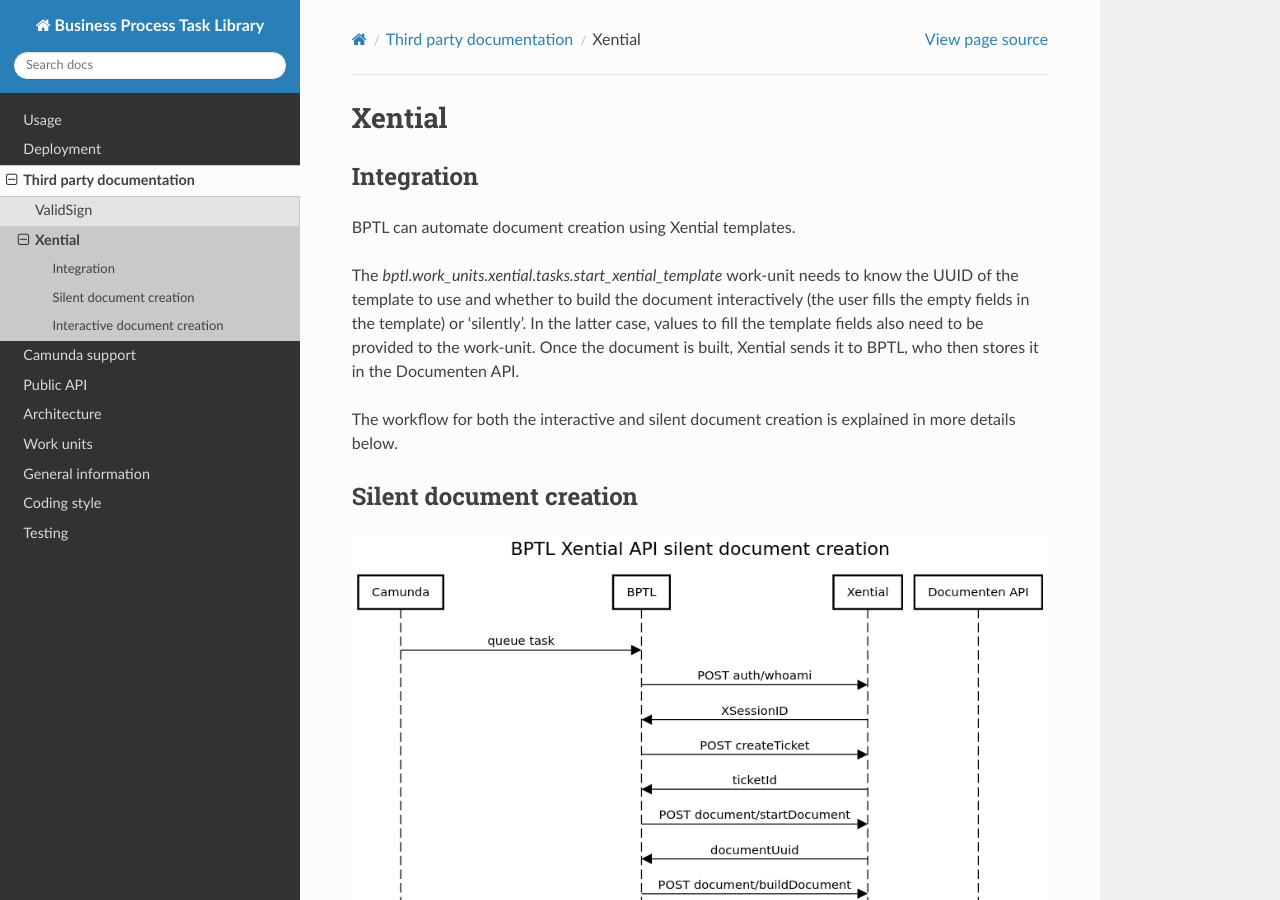
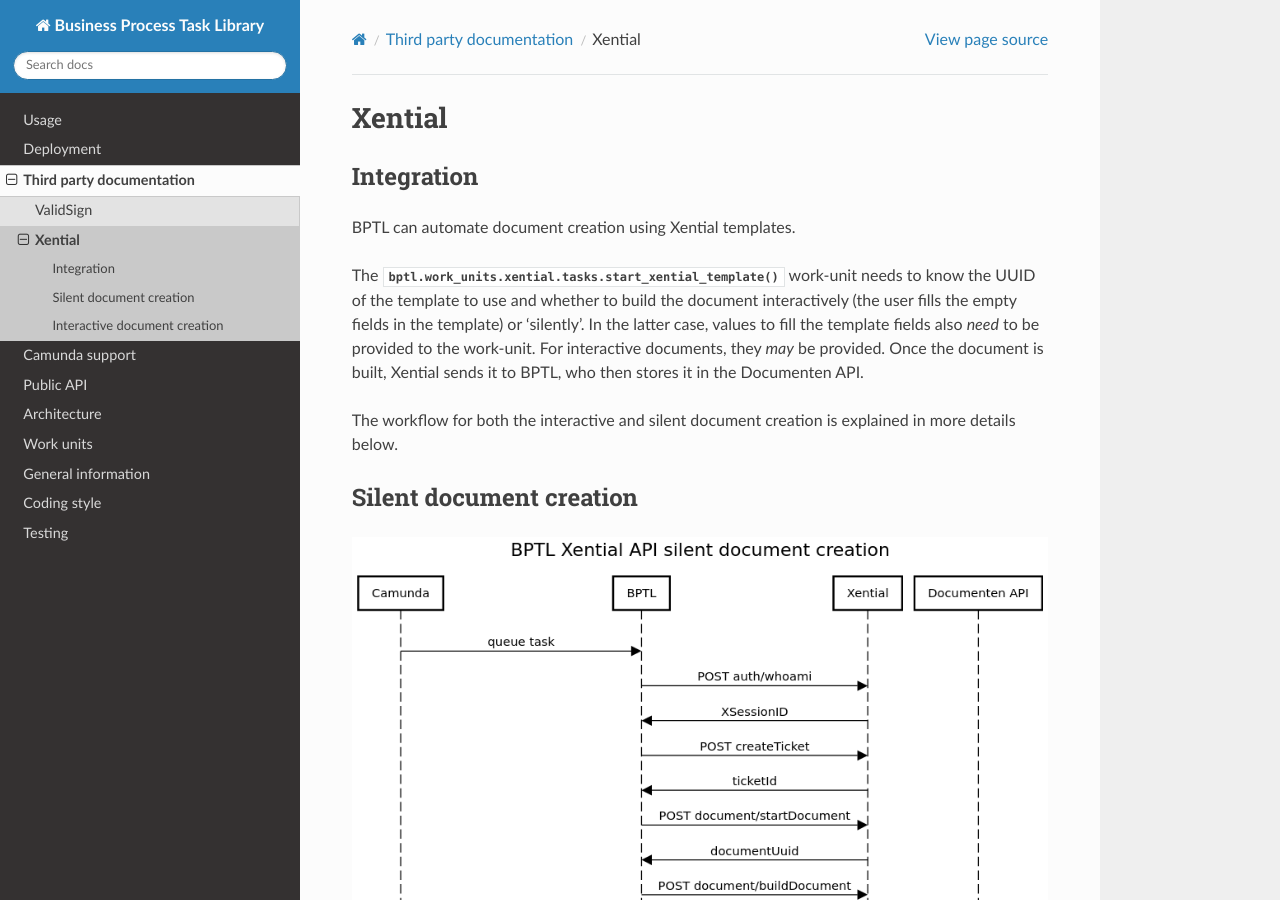
Before and after one commit to GemeenteUtrecht/bptl, a Sphinx documentation site: the page built from doc/contrib/xential.rst, in a window 1280 px wide and 900 px high. Built offline with Sphinx 7.4.7 and the Read the Docs theme 2.0.0, drawn with Linux system fonts in a browser that asks for light colours.

Commit message:
:memo: [#110] Updated description

```diff
--- a/doc/contrib/xential.rst
+++ b/doc/contrib/xential.rst
@@ -6,9 +6,10 @@
 
 BPTL can automate document creation using Xential templates.
 
-The `bptl.work_units.xential.tasks.start_xential_template` work-unit needs to know the UUID of the template to
+The :func:`bptl.work_units.xential.tasks.start_xential_template` work-unit needs to know the UUID of the template to
 use and whether to build the document interactively (the user fills the empty fields in the template) or
-'silently'. In the latter case, values to fill the template fields also need to be provided to the work-unit.
+'silently'. In the latter case, values to fill the template fields also *need* to be provided to the work-unit.
+For interactive documents, they *may* be provided.
 Once the document is built, Xential sends it to BPTL, who then stores it in the Documenten API.
 
 The workflow for both the interactive and silent document creation is explained in more details below.
```
